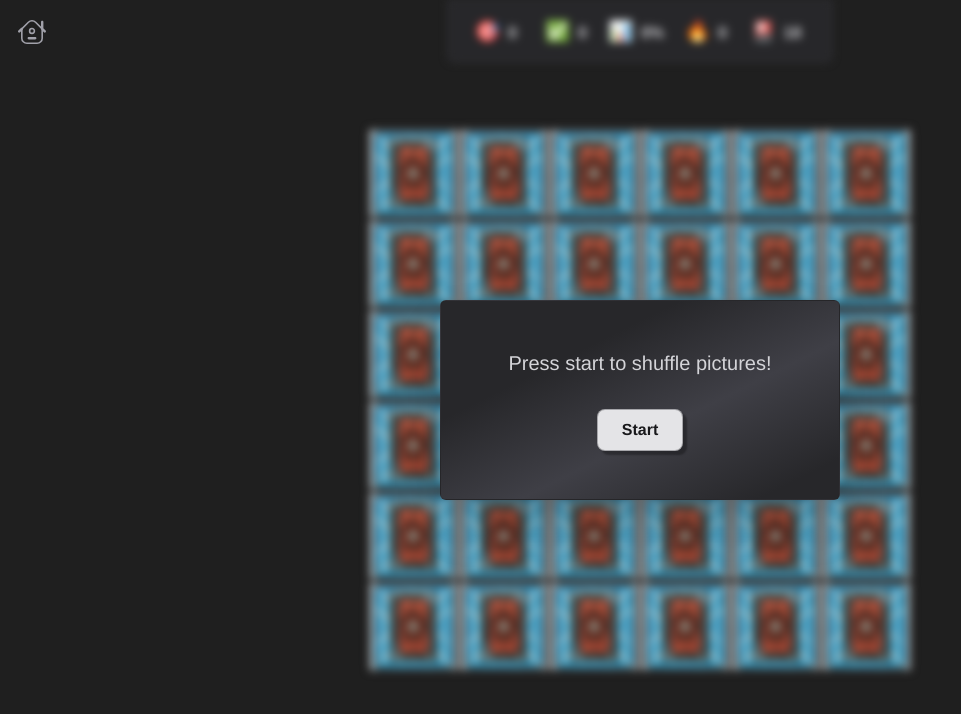
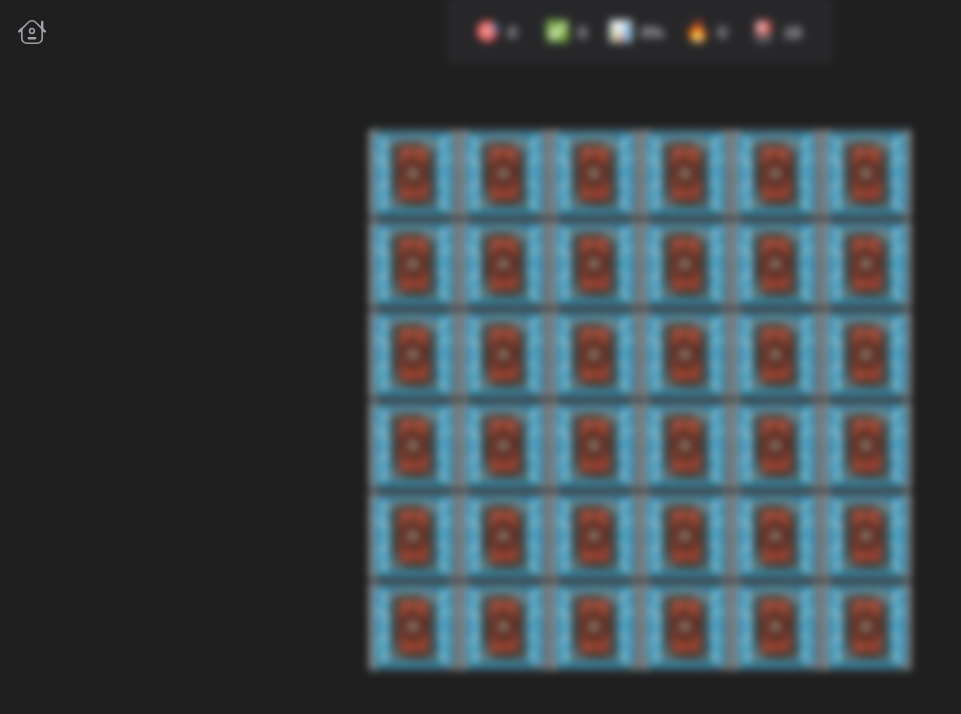
Before and after one commit to sgobotta/liveapps_web, a React (Create React App) app: page /picture-cards in a window 1280 px wide. Shown: the top 714 px of the page, without its empty margins (0-961 px from the left). Built offline with nearby package versions, Linux system fonts and the light colour scheme; what tailwindcss-animated would draw is missing.

Commit message:
Refactor the modal window to an Alert component

```diff
--- a/src/components/tile-game/TileGameRoute.tsx
+++ b/src/components/tile-game/TileGameRoute.tsx
@@ -6,6 +6,7 @@ import { TileAsset as TileAssetT } from '../../types';
 import TileGame from './TileGame';
 import { HomeIcon } from '../../svg/HomeIcon';
 import { useNavigate } from 'react-router';
+import Alert from '../ui/Alert';
 
 export default function TileGameRoute(): ReactElement {
   const navigate = useNavigate();
@@ -17,10 +18,12 @@ export default function TileGameRoute(): ReactElement {
     (image: string): TileAssetT => createTileAsset(image),
   );
 
-  function startGame() {}
+  function startGame() {
+
+  }
 
   return (
-    <div>
+    <div className='select-none'>
       <div
         className="
           absolute top-3 left-3
@@ -32,40 +35,12 @@ export default function TileGameRoute(): ReactElement {
       >
         <HomeIcon />
       </div>
-      <div className="absolute w-full h-full z-[9]">
-        <div className="flex flex-row justify-center h-full items-center">
-          <div
-            className="
-            w-full h-[200px] mx-8 sm:mx-0
-            sm:w-[400px]
-            text-zinc-300
-            bg-gradient-to-br from-zinc-800 via-zinc-700 to-zinc-800 from-30% to-90%
-            border-[1px] border-zinc-800/30
-            flex flex-col
-            gap-8 p-6 justify-items-center
-            shadow-2xl
-            rounded-[6px]
-            items-center
-            justify-center
-          "
-          >
-            <p className="text-xl font-normal">
-              Press start to shuffle pictures!
-            </p>
-            <button
-              onClick={startGame}
-              className="
-                w-fit
-                py-2 px-6 rounded-lg shadow-lg
-                bg-zinc-200 border-zinc-900/30 border-[1px] text-zinc-900
-                pressable font-bold hover:underline active:italic transition-all duration-500
-              "
-            >
-              Start
-            </button>
-          </div>
-        </div>
-      </div>
+      <Alert
+        onConfirm={startGame}
+        confirmText='Start'
+        contentText='Press start to shuffle pictures!'
+        visible={false}
+      />
       <div className="blur-sm h-screen">
         <TileGame tiles={tileAssets} />
       </div>
```
